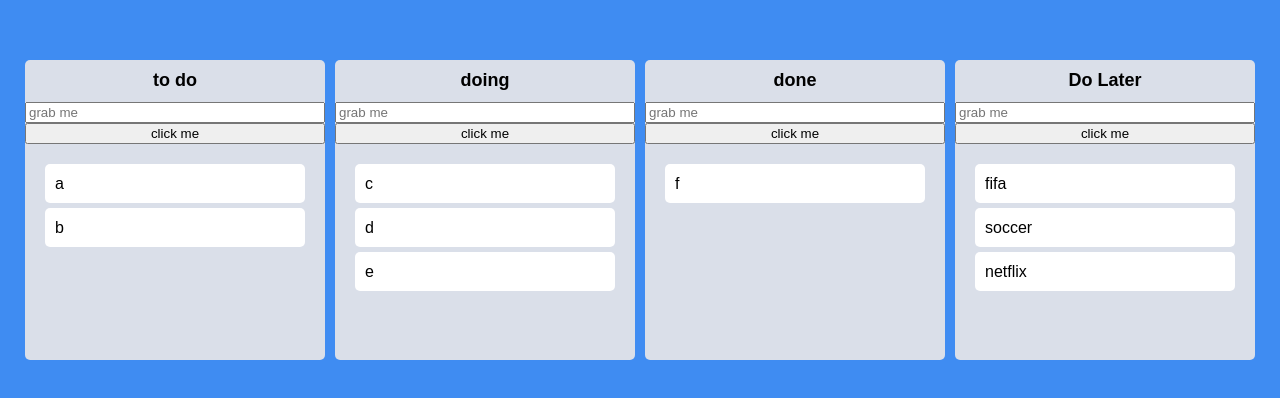
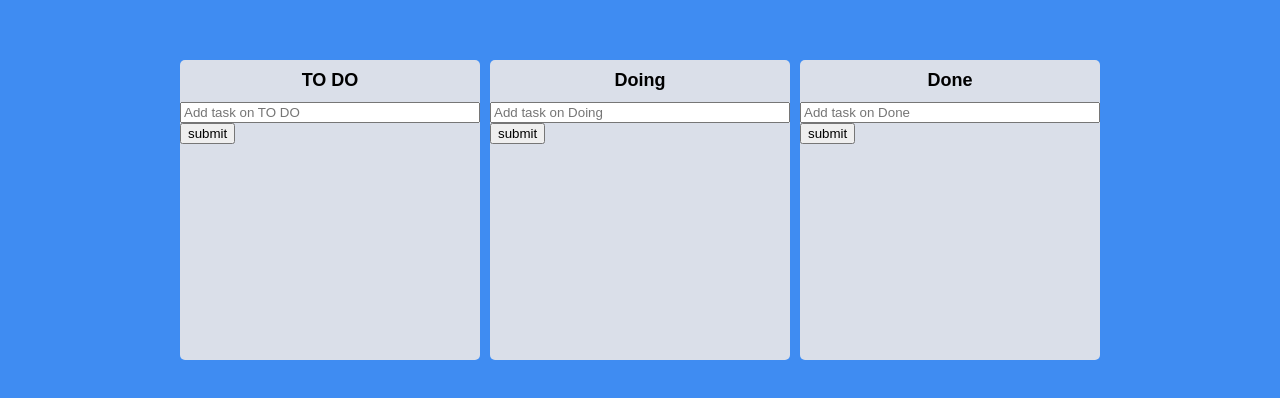
Before and after one commit to KanuBang/Dragable-Trello-Clone, a React (Create React App) app: page / in a window 1280 px wide. Shown: the part 190-588 px from the top of the page. Built offline with nearby package versions, Linux system fonts and the light colour scheme.

Commit message:
FEAT: Task Objects

```diff
--- a/src/App.tsx
+++ b/src/App.tsx
@@ -1,9 +1,9 @@
-import React, { useState } from 'react'
-import { DragDropContext,DropResult } from 'react-beautiful-dnd';
-import { useRecoilState } from 'recoil';
+import React, { useState } from "react";
+import { DragDropContext, DropResult } from "react-beautiful-dnd";
+import { useRecoilState } from "recoil";
 import styled from "styled-components";
-import { toDoState } from './atoms';
-import Board from './Components/Board';
+import { toDoState } from "./atoms";
+import Board from "./Components/Board";
 
 const Wrapper = styled.div`
   display: flex;
@@ -23,63 +23,81 @@ const Boards = styled.div`
   gap: 10px;
 `;
 
-
 const App = () => {
-
-  const [toDos, setTodos] = useRecoilState(toDoState)
-  const onDragEnd = (info:DropResult) => {
-    const {destination, draggableId, source} = info
+  const [toDos, setTodos] = useRecoilState(toDoState);
+  const onDragEnd = (info: DropResult) => {
+    const { destination, draggableId, source } = info;
     // 드래그 앤 드롭의 위치가 변화가 없을 때 => destination : null => boolean으로 치면 false
-    if(!destination) {
-      console.log("no move")
+    if (!destination) {
+      console.log("no move");
       return;
     }
     // 시작 보드와 끝 마친 보드의 id가 같나요? => same board movement
     if (destination?.droppableId === source.droppableId) {
       setTodos((allBoards) => {
         // 시작 위치 id로 이벤트가 발생한 해당 보드의 내용을 가지고 옴
-        const boardCopy = [...allBoards[source.droppableId]]
+        const boardCopy = [...allBoards[source.droppableId]];
         // 드래그 되는 위치의 task를 삭제하고
         boardCopy.splice(source.index, 1);
         // 드래그가 마친 목적지에다가 draggable Id로 해당 task를 추가한다
-        boardCopy.splice(destination?.index, 0, draggableId)
-        console.log(allBoards)
+        boardCopy.splice(destination?.index, 0, draggableId);
+        console.log(allBoards);
         // 업데이트된 보드의 내용으로 toDoState 수정
         return {
           ...allBoards,
-          [source.droppableId] : boardCopy
-        }
-      })
+          [source.droppableId]: boardCopy,
+        };
+      });
     }
 
     // 시작 보드와 끝 마친 보드가 다르다 => cross movement
     if (destination.droppableId !== source.droppableId) {
+      // 발생한 에러: draggableId는 현재 그냥 string일 뿐이다.
+      // 그리고 현재 toDoSate의 IToDoStata는
+      /*
+          export interface IToDo {
+            id:number;
+            text:string;
+          }
+          interface IToDoSate {
+            [key:string]: IToDo[]
+          }
+          이거다 그래서 문제가 발생한 거다
+
+
+          즉. "Doing": [{text:"blabla" id: "1"},{text:"blabla" id: "2"}]
+          이런 형식인데 draggableId는 단순 "1"이여서 알맞는 객체 {text:"blabla" id: "1"}를 가져오지 못하고 있다
+      */
       setTodos((allBaords) => {
-        console.log("Im here")
-        const sourceBoard = [...allBaords[source.droppableId]]
-        const destinationBoard = [...allBaords[destination.droppableId]]
-        sourceBoard.splice(source.index, 1)
-        destinationBoard.splice(destination.index,0,draggableId)
+        console.log("Im here");
+        const sourceBoard = [...allBaords[source.droppableId]];
+        const destinationBoard = [...allBaords[destination.droppableId]];
+        sourceBoard.splice(source.index, 1);
+        destinationBoard.splice(destination.index, 0, draggableId);
         return {
           ...allBaords,
-          [source.droppableId] : sourceBoard,
-          [destination.droppableId] : destinationBoard
-        }
-      })
+          [source.droppableId]: sourceBoard,
+          [destination.droppableId]: destinationBoard,
+        };
+      });
     }
-  }
+  };
 
   return (
     <DragDropContext onDragEnd={onDragEnd}>
       <Wrapper>
         <Boards>
           {Object.keys(toDos).map((boardId) => (
-            <Board key={boardId} boardId={boardId} toDos={toDos[boardId]}></Board>
+            <Board
+              key={boardId}
+              boardId={boardId}
+              toDos={toDos[boardId]}
+            ></Board>
           ))}
         </Boards>
       </Wrapper>
     </DragDropContext>
-  )
-}
+  );
+};
 
-export default App
+export default App;
--- a/src/Components/Board.tsx
+++ b/src/Components/Board.tsx
@@ -3,6 +3,9 @@ import { Droppable } from "react-beautiful-dnd";
 import styled from "styled-components";
 import DragabbleCard from "./DragabbleCard";
 import {useRef} from "react";
+import { IToDo } from "../atoms";
+import { useForm } from "react-hook-form";
+
 const Wrapper = styled.div`
     width: 300px;
     padding-top: 10px;
@@ -21,14 +24,24 @@ const Title = styled.h2`
   font-size: 18px;
 `
 
+const Form = styled.form`
+  width: 100%;
+  input {
+    width: 100%;
+  }
+`
 interface IBaordProps {
-    toDos: string[];
+    toDos: IToDo[];
     boardId: string
 }
 
 interface IAreaProps {
     isDraggingFromThis: boolean;
     isDraggingOver: boolean;
+}
+
+interface IForm {
+    toDo:string;
 }
 
 const Area = styled.div<IAreaProps>`
@@ -43,18 +56,22 @@ const Area = styled.div<IAreaProps>`
 `
 
 const Board = ({toDos, boardId} : IBaordProps) => {
-  const inputRef = useRef<HTMLInputElement>(null);
-  const onClick = ( ) => {
-    inputRef.current?.focus();
-    setTimeout(() => {
-      inputRef.current?.blur()
-    },5000)
+  const {register, setValue, handleSubmit} = useForm<IForm>()
+  const onVaild = ({toDo}:IForm)=> {
+    setValue("toDo", "")
   }
   return (
     <Wrapper>
       <Title>{boardId}</Title>
-      <input ref={inputRef} placeholder="grab me"/>
-      <button onClick={onClick}>click me</button>
+
+      <Form onSubmit={handleSubmit(onVaild)}>
+        <input
+          {...register("toDo", {required:true})}
+          type="text"
+          placeholder={`Add task on ${boardId}`}
+        />
+        <button>submit</button>
+      </Form>
       <Droppable droppableId={boardId}>
           {(magic, snapshot) => (
             <Area
@@ -64,7 +81,12 @@ const Board = ({toDos, boardId} : IBaordProps) => {
               {...magic.droppableProps}
             >
                 {toDos.map((toDo, index) => (
-                  <DragabbleCard key={toDo} index={index} toDo={toDo} />
+                  <DragabbleCard
+                    key={toDo.id}
+                    index={index}
+                    toDoId={toDo.id}
+                    toDoText={toDo.text}
+                  />
                 ))}
                 {magic.placeholder}
             </Area>
--- a/src/Components/DragabbleCard.tsx
+++ b/src/Components/DragabbleCard.tsx
@@ -9,13 +9,13 @@ const Card = styled.div<{isDragging: boolean}>`
   box-shadow: ${(props) => props.isDragging ? "0x 2px 5px rgba(0,0,0,0.05)" : "none"};
 `;
 interface IDragabbleCardProps {
-    toDo:string;
+    toDoId:number;
+    toDoText:string;
     index:number;
 }
-const DragabbleCard = ({toDo, index}: IDragabbleCardProps) => {
-  console.log(toDo, "has been rendered")
+const DragabbleCard = ({toDoId, toDoText, index}: IDragabbleCardProps) => {
   return (
-    <Draggable draggableId={toDo} index={index}>
+    <Draggable draggableId={toDoId + ""} index={index}>
       {(magic, snapshot) => (
         <Card
           isDragging = {snapshot.isDragging}
@@ -23,7 +23,7 @@ const DragabbleCard = ({toDo, index}: IDragabbleCardProps) => {
           {...magic.dragHandleProps}
           {...magic.draggableProps}
         >
-          {toDo}
+          {toDoText}
         </Card>
       )}
     </Draggable>
--- a/src/atoms.tsx
+++ b/src/atoms.tsx
@@ -1,15 +1,21 @@
 import {atom, selector} from "recoil";
 
+export interface IToDo {
+  id:number;
+  text:string;
+}
+
 interface IToDoSate {
-  [key:string]: string[]
+  [key:string]: IToDo[]
 }
+// 단순 string[]이 아니라 조금 더 구체적으로 됨
+
 export const toDoState = atom<IToDoSate>({
   key:"toDoState",
   default: {
-    "to do": ["a", "b"],
-    doing: ["c", "d", "e"],
-    done: ["f"],
-    "Do Later": ['fifa', 'soccer', 'netflix']
+    "TO DO": [],
+    Doing: [],
+    Done: [],
   }
 })
 
```
